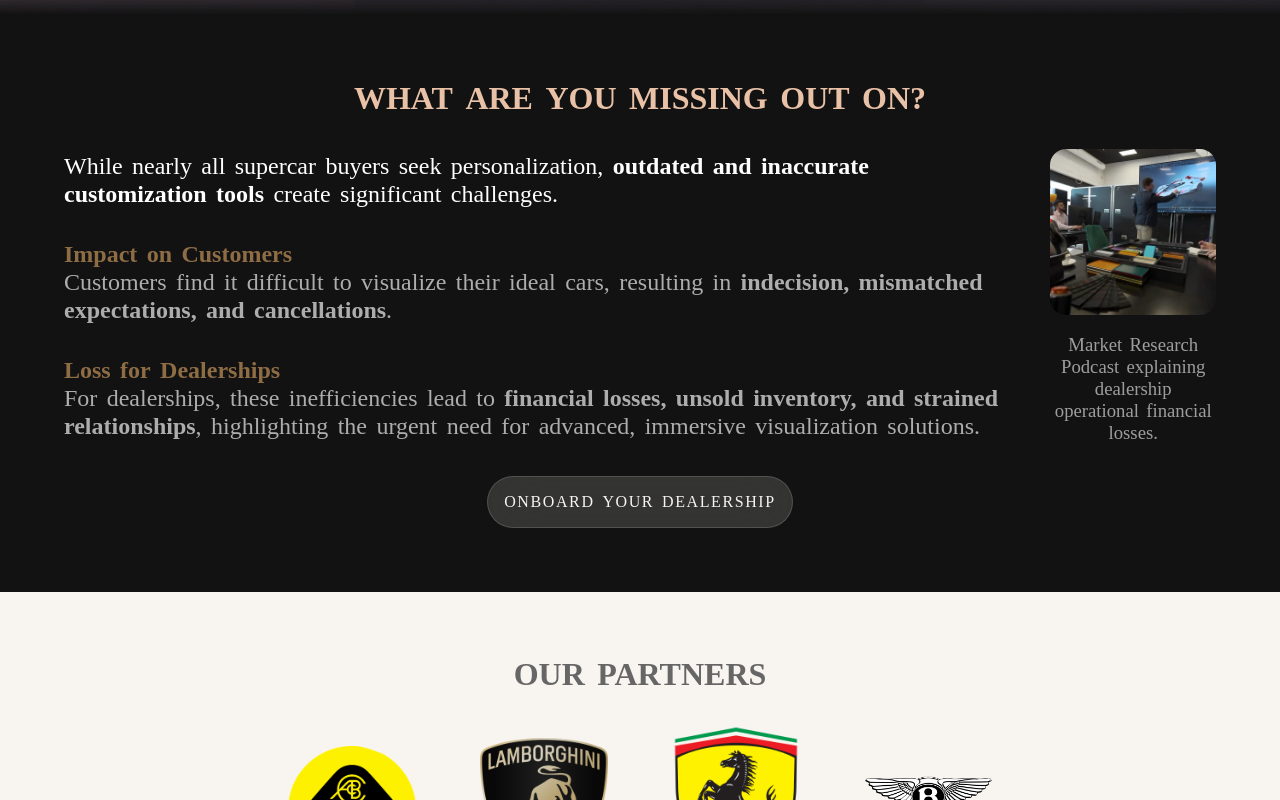
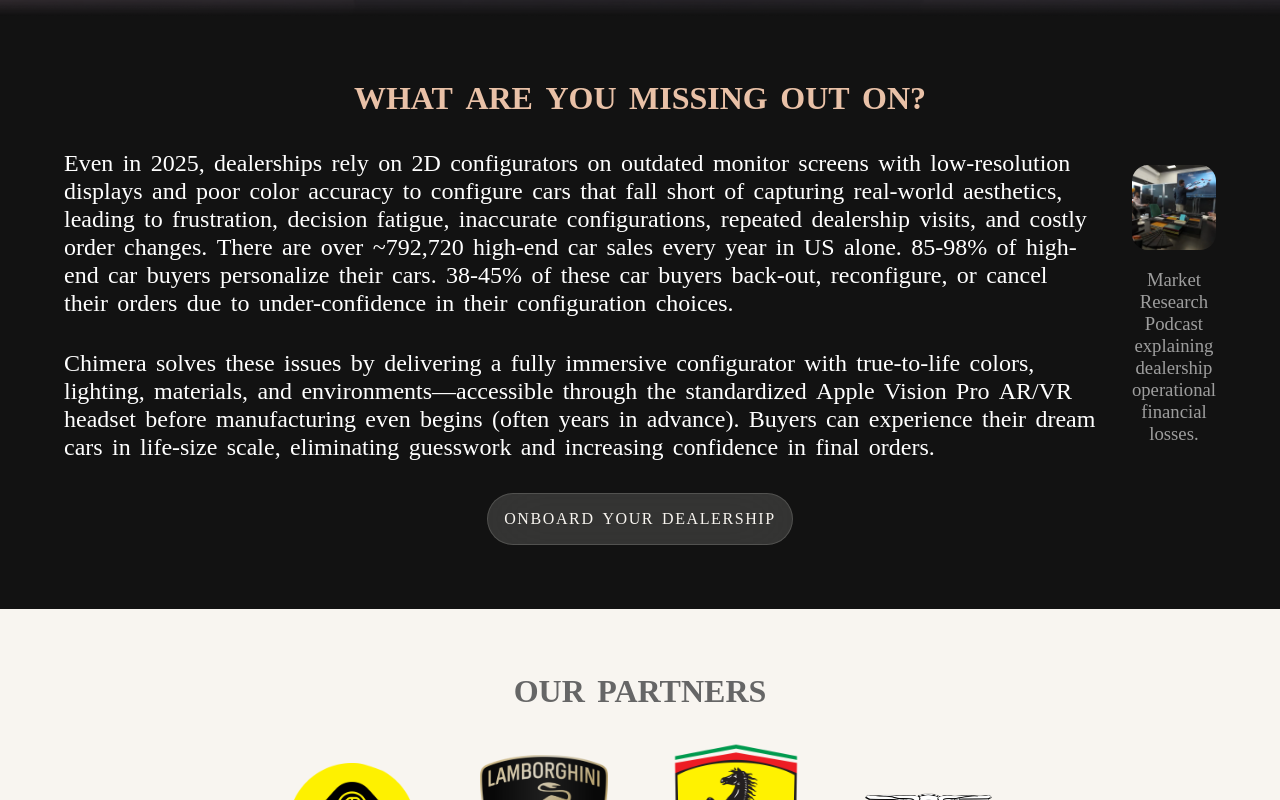
Before and after one commit to Prakshal-Jain/chimera-website, a Next.js app: page / in a window 1280 px wide. Shown: the part 784-1584 px from the top of the page. Built offline with nearby package versions, Linux system fonts and the light colour scheme.

Commit message:
Added content

```diff
--- a/src/app/DemoPage.tsx
+++ b/src/app/DemoPage.tsx
@@ -13,10 +13,10 @@
                         Every customer at your dealership should have a <b>memorable experience</b>. When they encounter Chimera, they&apos;ll share it with friends and colleagues, giving your dealership a <b>competitive advantage</b>. This <b>word-of-mouth</b> generates <b>higher sales</b>, and customers are willing to pay a premium for a more exotic car-buying experience.
                     </p>
                     <div className={styles.experienceButton}>
-                        <GlassButton label="Experience on Vision Pro" href="https://docs.google.com/forms/d/e/1FAIpQLSebesbycQYGcxJN28iUSY2mdOfEo-JpzkbvDO5xFcy0TmYRnw/viewform?usp=dialog" />
+                        <GlassButton label="Experience on Vision Pro" href="/book_appointment" />
                     </div>
                 </div>
-                <a className={styles.demoVideoContainer} target="_blank" href="https://youtu.be/seMerQryaU8">
+                <a className={styles.demoVideoContainer} target="_blank" href="https://youtu.be/VcQD7ZR7XGA?si=GCrGkL5Sg6G5bvrf">
                     <Image
                         alt="Chimera Logo"
                         src='chimera_clip.png'
--- a/src/app/Footer.tsx
+++ b/src/app/Footer.tsx
@@ -19,7 +19,7 @@
                     Email: <a href="mailto:prakshaljain422@gmail.com">chimera.autos@gmail.com</a>
                 </p>
                 <p className={styles.description}>
-                    <a href="https://docs.google.com/forms/d/e/1FAIpQLSebesbycQYGcxJN28iUSY2mdOfEo-JpzkbvDO5xFcy0TmYRnw/viewform?usp=dialog" target="_blank">Setup the Demo</a>
+                    <a href="/book_appointment" target="_blank">Setup the Demo</a>
                 </p>
                 <p className={styles.description}>
                     &#169; 2025 Chimera Inc. All rights reserved.
--- a/src/app/Mission.tsx
+++ b/src/app/Mission.tsx
@@ -10,22 +10,11 @@
             <div className={styles.horizontalLayout}>
                 <div className={styles.leftTextAlighn}>
                     <p>
-                        While nearly all supercar buyers seek personalization, <b>outdated and inaccurate customization tools</b> create significant challenges.
+                        Even in 2025, dealerships rely on 2D configurators on outdated monitor screens with low-resolution displays and poor color accuracy to configure cars that fall short of capturing real-world aesthetics, leading to frustration, decision fatigue, inaccurate configurations, repeated dealership visits, and costly order changes. There are over ~792,720 high-end car sales every year in US alone. 85-98% of high-end car buyers personalize their cars. 38-45% of these car buyers back-out, reconfigure, or cancel their orders due to under-confidence in their configuration choices.
                     </p>
-
-                    <div>
-                        <h2>Impact on Customers</h2>
-                        <p>
-                            Customers find it difficult to visualize their ideal cars, resulting in <b>indecision, mismatched expectations, and cancellations</b>.
-                        </p>
-                    </div>
-
-                    <div>
-                        <h2>Loss for Dealerships</h2>
-                        <p>
-                            For dealerships, these inefficiencies lead to <b>financial losses, unsold inventory, and strained relationships</b>, highlighting the urgent need for advanced, immersive visualization solutions.
-                        </p>
-                    </div>
+                    <p>
+                    Chimera solves these issues by delivering a fully immersive configurator with true-to-life colors, lighting, materials, and environments—accessible through the standardized Apple Vision Pro AR/VR headset before manufacturing even begins (often years in advance). Buyers can experience their dream cars in life-size scale, eliminating guesswork and increasing confidence in final orders.
+                    </p>
                 </div>
 
                 <div className={styles.videoImageContainer}>
--- a/src/app/home.module.css
+++ b/src/app/home.module.css
@@ -68,10 +68,16 @@
   }
 }
 
+.headline {
+  text-align: center;
+  font-weight: lighter;
+  text-transform: uppercase;
+  padding: 0rem 1rem;
+}
+
 .tagline {
   text-align: center;
   font-weight: lighter;
-  text-transform: uppercase;
   padding: 0rem 1rem;
 }
 
--- a/src/app/page.tsx
+++ b/src/app/page.tsx
@@ -20,6 +20,7 @@
           />
         </div>
 
+        <h1 className={styles.tagline}>Hyper-Realistic AR/VR Car Configurator for Luxury Dealerships & Manufacturers</h1>
         <h2 className={styles.tagline}>We make the buying experience as exceptional as your car</h2>
 
         <div className={styles.horizontalLayout}>
```
Also changed, not shown: src/app/book_appointment/appointment-form.tsx (+11 -5 lines).
